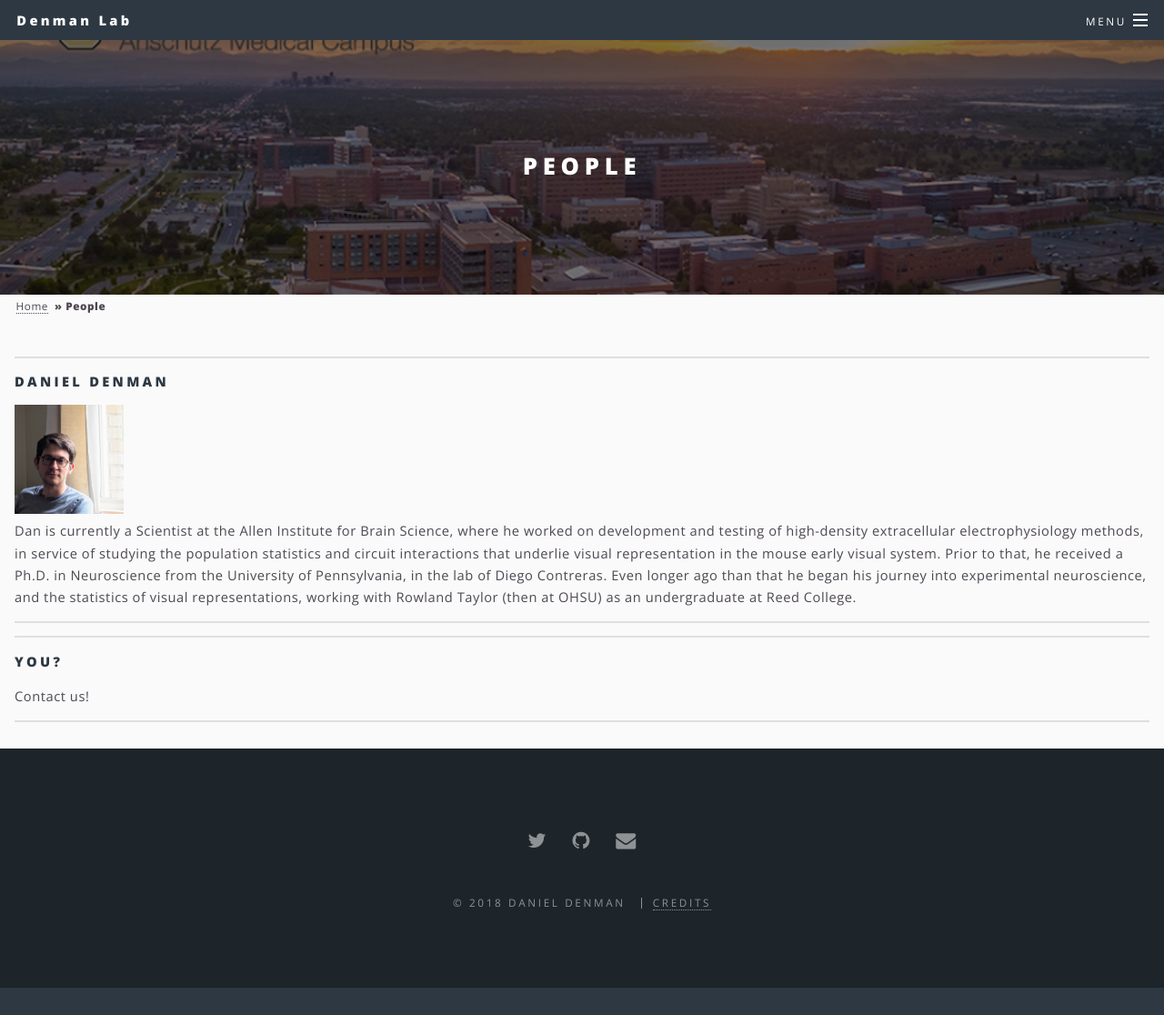
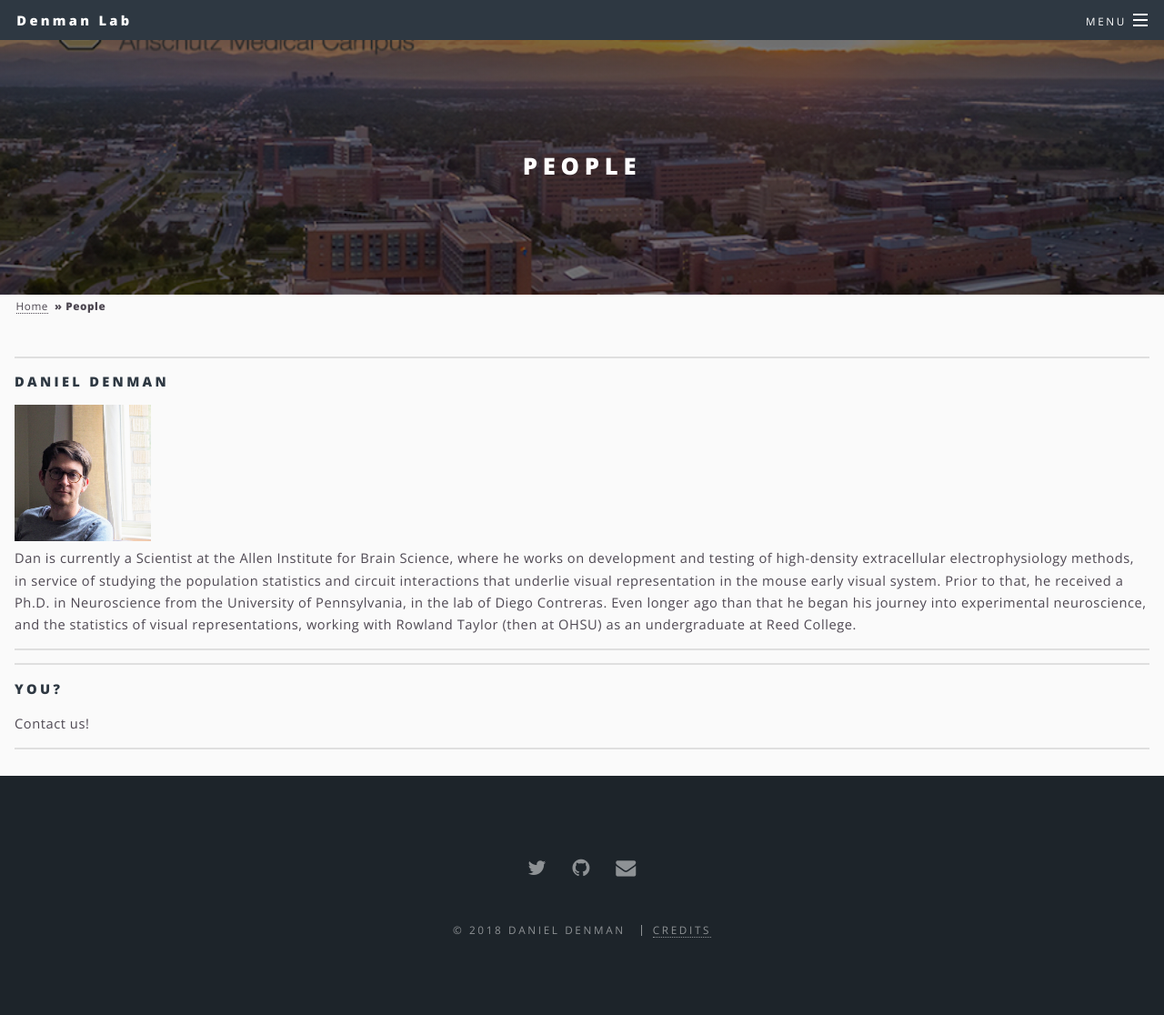
Before and after one commit to denmanlab/denmanlab.github.io, a Jekyll site: the page built from _pages/people.html, in a window 1280 px wide and 1116 px high. Shown: the whole window at 91% size. Built offline with Jekyll 4.4.1, drawn with Linux system fonts in a browser that asks for light colours.

Commit message:
image resize

```diff
--- a/_pages/people.html
+++ b/_pages/people.html
@@ -11,17 +11,14 @@ background-image: cu001.jpeg
 <h4>Daniel Denman</h4>
 <div>
 <style>
-.center {
-    margin: auto;
-    width: 60%;
-    border: 2px hidden #73AD21;
-    padding: 12px;
+.center img {
+    float: left
 }
 </style>
-<img src="/images/dan.jpg"
-width="120" height="120"/>
+<img id="img" src="/images/dan.jpg"
+width="150" height="150"/>
 </div>
-Dan is currently a Scientist at the Allen Institute for Brain Science, where he worked on development and testing of high-density extracellular electrophysiology methods, in service of studying the population statistics and circuit interactions that underlie visual representation in the mouse early visual system. Prior to that, he received a Ph.D. in Neuroscience from the University of Pennsylvania, in the lab of Diego Contreras. Even longer ago than that he began his journey into experimental neuroscience, and the statistics of visual representations, working with Rowland Taylor (then at OHSU) as an undergraduate at Reed College.
+Dan is currently a Scientist at the Allen Institute for Brain Science, where he works on development and testing of high-density extracellular electrophysiology methods, in service of studying the population statistics and circuit interactions that underlie visual representation in the mouse early visual system. Prior to that, he received a Ph.D. in Neuroscience from the University of Pennsylvania, in the lab of Diego Contreras. Even longer ago than that he began his journey into experimental neuroscience, and the statistics of visual representations, working with Rowland Taylor (then at OHSU) as an undergraduate at Reed College.
 <hr style="margin:1em 0 1em 0;" />
 
 <hr style="margin:0 0 1em 0;" />
```
